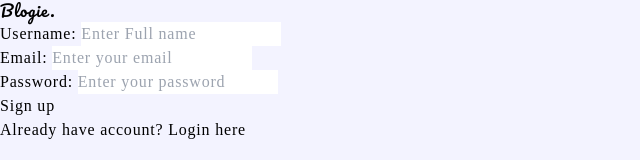
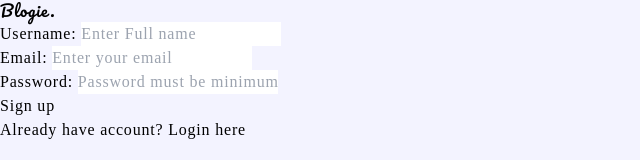
Before and after one commit to Sarthak1918/blogie-react-app, a React (Vite) app: page /signup in a window 1280 px wide. Shown: the part 122-282 px from the top of the page, without its empty margins (0-640 px from the left). Built offline with nearby package versions, Linux system fonts and the light colour scheme; no server answers; a web font is replaced by a local one.

Commit message:
used toast when user entered invalid credentials

```diff
--- a/src/appwrite/auth.js
+++ b/src/appwrite/auth.js
@@ -1,6 +1,9 @@
 import { Client, Account, ID } from "appwrite";
 import conf from "../conf/conf";
+import useToast from "../components/useToast";
 
+
+const notify = useToast()
 
 export class AuthService {
     client = new Client()
@@ -24,7 +27,7 @@ export class AuthService {
                 return userAccount;
             }
         } catch (error) {
-            console.log(error);
+            notify(error.message,"error")
         }
     }
 
@@ -33,7 +36,7 @@ export class AuthService {
         try {
             return await this.account.createEmailSession(email, password);
         } catch (error) {
-            console.log(error);
+            notify(error.message,"error")
         }
     }
 
--- a/src/components/Login.jsx
+++ b/src/components/Login.jsx
@@ -36,7 +36,7 @@ function Login() {
             }
         } catch (error) {
             setError(error)
-            notify("Error!Try Again","error")
+            notify("Error!Try Again",error)
         }
 
     }
--- a/src/components/Signup.jsx
+++ b/src/components/Signup.jsx
@@ -73,7 +73,7 @@ function Signup() {
                     <Input
                         label="Password: "
                         type="password"
-                        placeholder="Enter your password"
+                        placeholder="Password must be minimum 8 characters"
                         required
                         {...register("password", {
                             required: true
```
